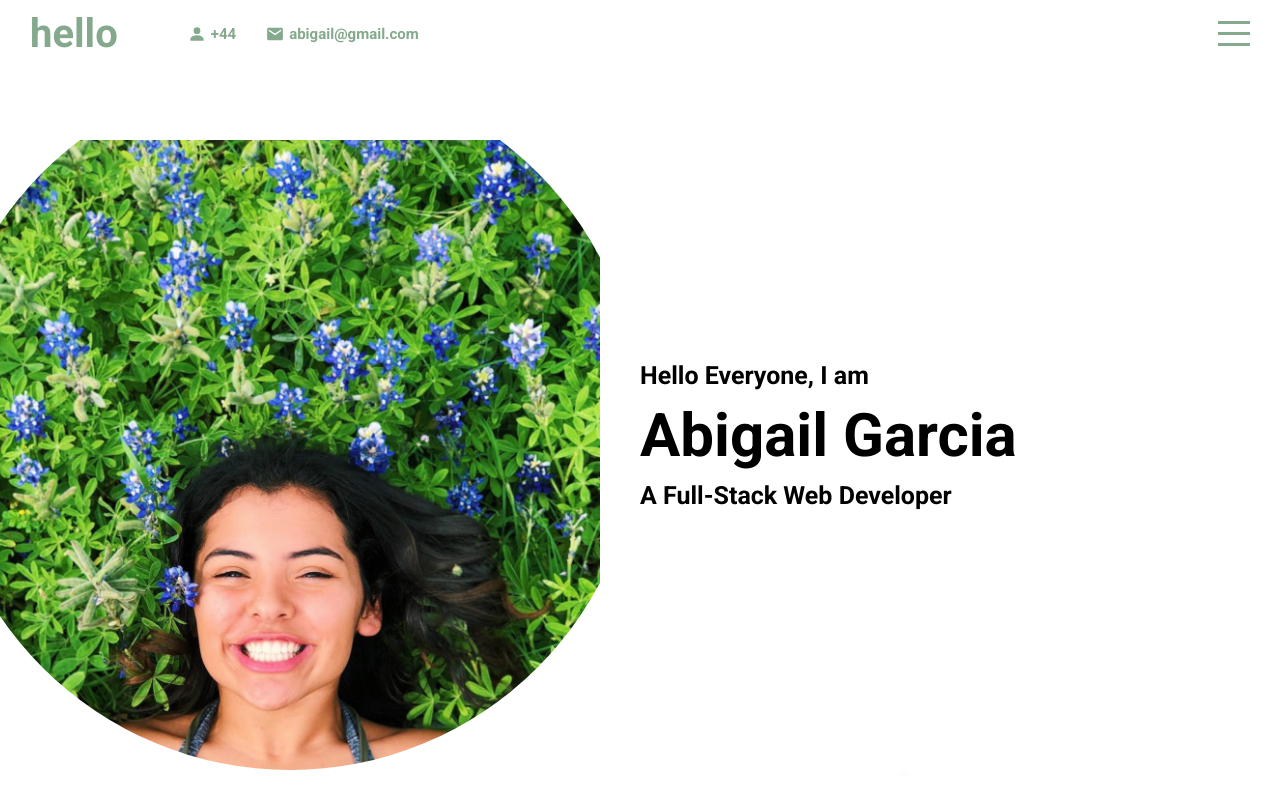
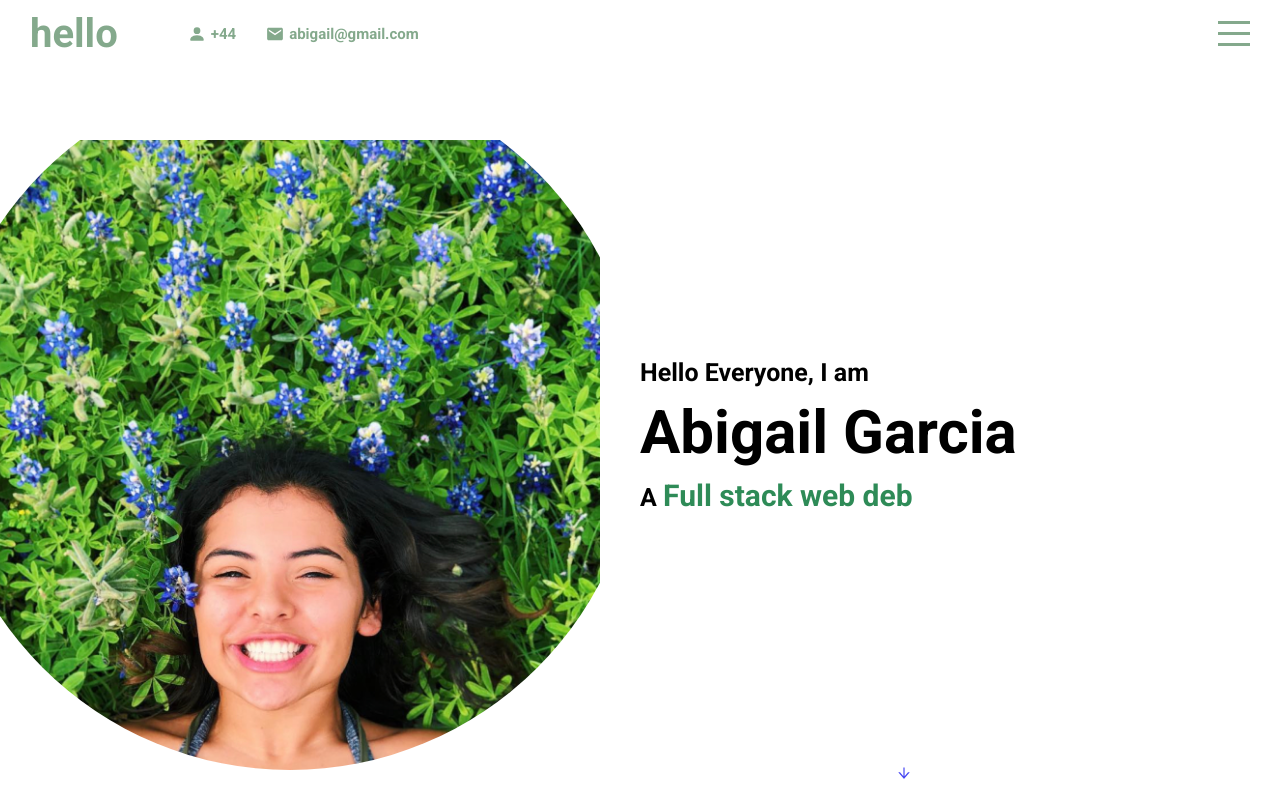
Before and after one commit to abigailmgarcia/React-Portfolio2, a React (Create React App) app in the folder abigails-portfolio/: page / in a window 1280 px wide. Built offline with nearby package versions, Linux system fonts and the light colour scheme.

Commit message:
installed itype

```diff
--- a/abigails-portfolio/package.json
+++ b/abigails-portfolio/package.json
@@ -6,6 +6,8 @@
     "@testing-library/jest-dom": "^5.17.0",
     "@testing-library/react": "^13.4.0",
     "@testing-library/user-event": "^13.5.0",
+    "itype": "^3.0.1",
+    "ityped": "^1.0.3",
     "node-sass": "^7.0.3",
     "react": "^18.2.0",
     "react-dom": "^18.2.0",
--- a/abigails-portfolio/src/components/intro/Intro.jsx
+++ b/abigails-portfolio/src/components/intro/Intro.jsx
@@ -1,7 +1,11 @@
 import React from 'react'
 import "./intro.scss"
+import { init } from 'ityped'
 import {AiOutlineArrowDown} from "react-icons/ai"
+
+
 export default function intro() {
+
   return (
     <div className='intro' id="intro">
       <div className="left">
@@ -14,7 +18,7 @@ export default function intro() {
         <div className="wrapper">
           <h2>Hello Everyone, I am</h2>
           <h1>Abigail Garcia</h1>
-          <h3>A Full-Stack Web Developer <span></span></h3>
+          <h3> A <span> Full stack web deb</span></h3>
         </div>
         <a href="#portfolio">
           <AiOutlineArrowDown />
--- a/abigails-portfolio/src/components/intro/intro.scss
+++ b/abigails-portfolio/src/components/intro/intro.scss
@@ -41,6 +41,11 @@
             }
             h3{
                 font-size: 25px;
+
+                span{
+                    font-size: 30px;
+                    color: seagreen;
+                }
             }
         }
         a{
@@ -48,7 +53,7 @@
             bottom: 15px;
             width: 90px;
             left: 40%;
-            animation: arrowBlink 3s infinite;
+            animation: arrowBlink 2.5s infinite;
         }
         @keyframes arrowBlink {
             100%{
```
Also changed, not shown: 1 other file (tests, documents, lock files or other folders).
